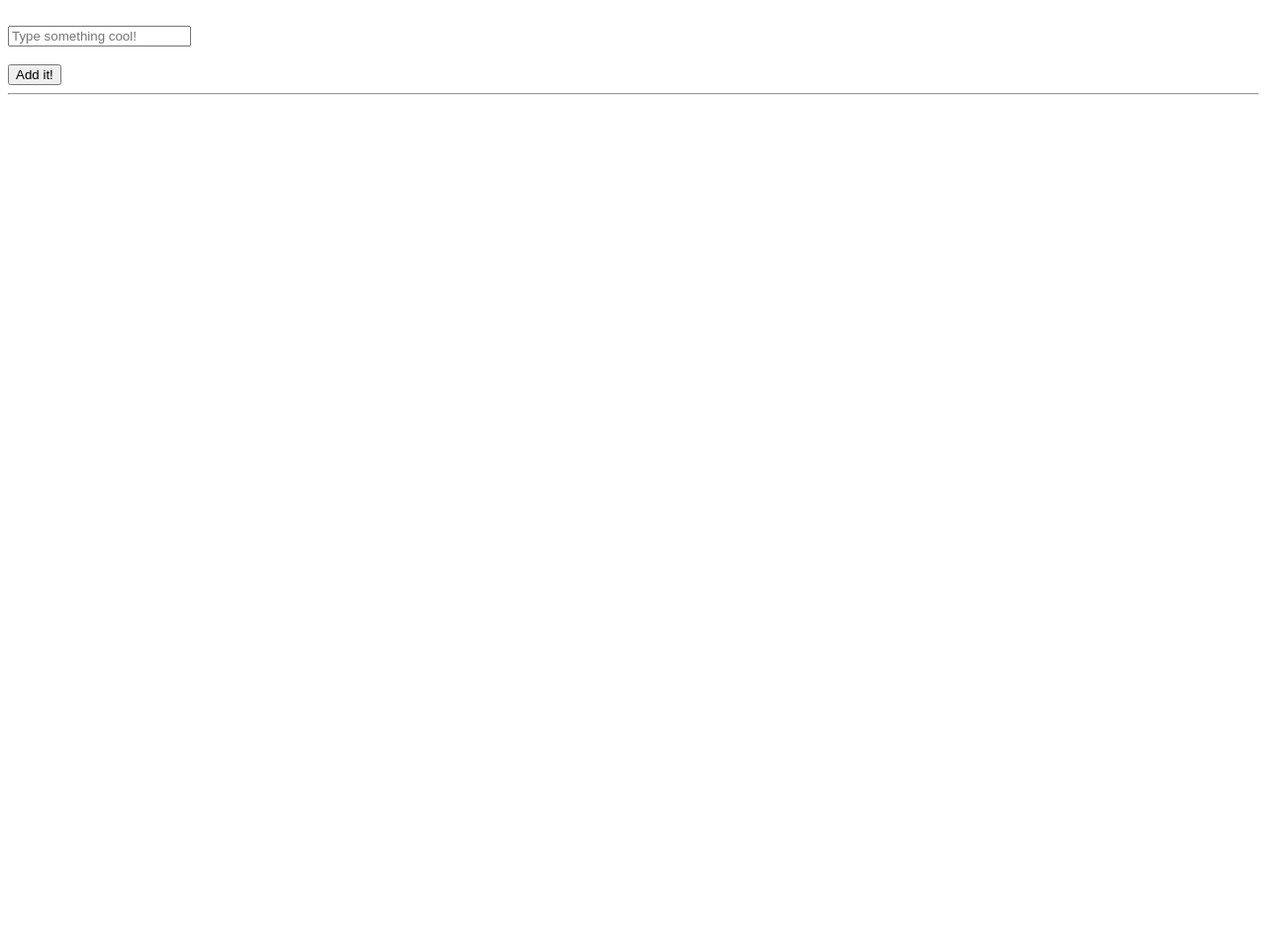
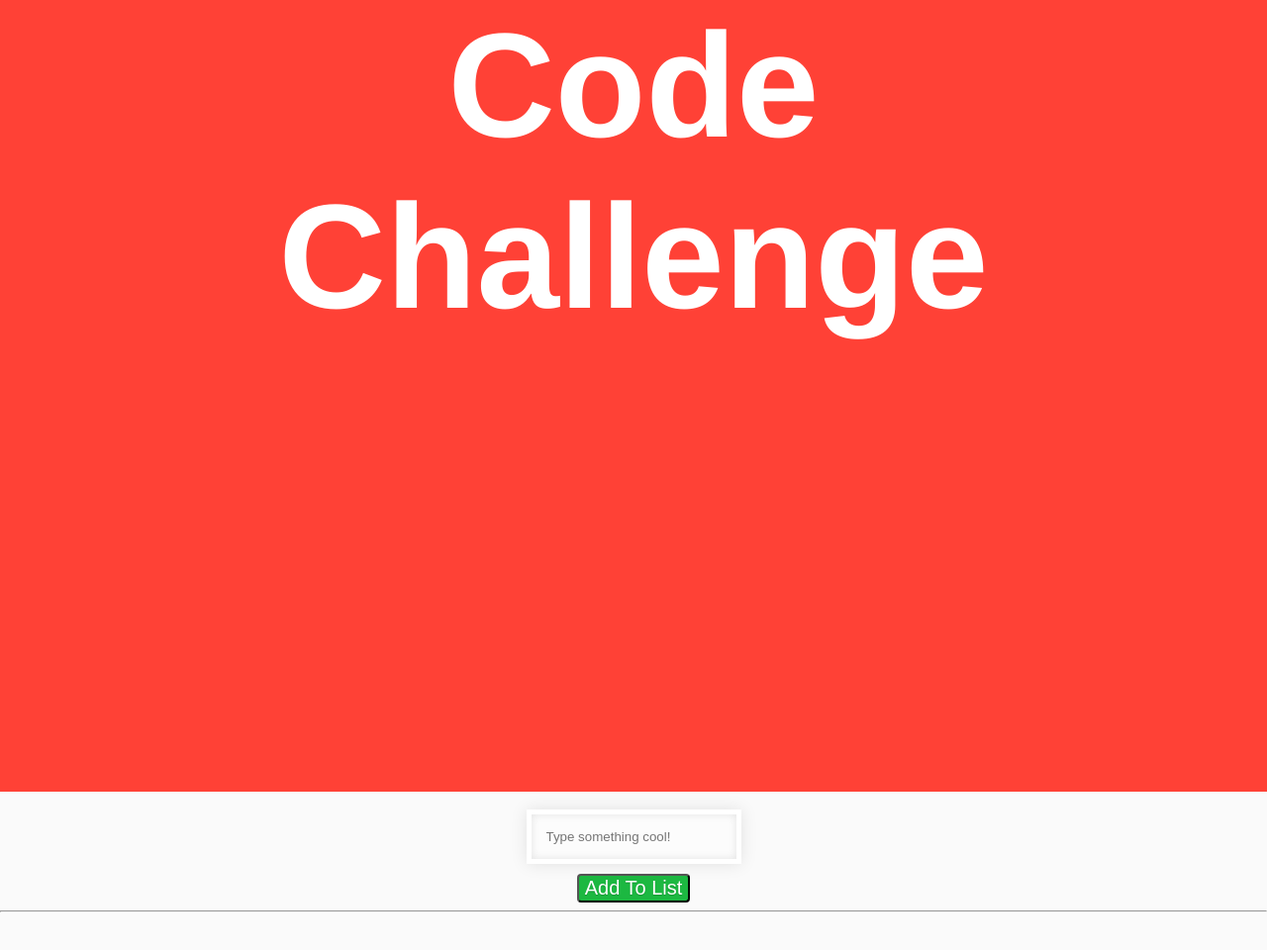
Before and after one commit to otonielcarlos/Exercises, a plain HTML site: page Code Challenge/index.html in a window 1280 px wide. Shown: the whole page at 99% size. Before the commit the page ends 800 px from the top, so only its background shows below. Drawn offline with Linux system fonts and the light colour scheme.

Commit message:
added some style

```diff
--- a/Code Challenge/app.js
+++ b/Code Challenge/app.js
@@ -29,7 +29,7 @@ var todosArray = [];
 function displayList() {
     var list = '<ul>';
     for (var i = 0; i < todosArray.length; i++) {
-        list += '<li>' + todosArray[i] + ' ' +'<button class="remove" id="' + i + '">X</button></li>';
+        list += '<li>' + '<button class="remove" id=" "'+ i +'" ">X</button>'+'  ' +todosArray[i] + '</li>';
     };
     list += '</ul>';
     document.getElementById('todos').innerHTML = list;
--- a/Code Challenge/index.html
+++ b/Code Challenge/index.html
@@ -4,17 +4,24 @@
 <head>
     <meta charset="utf-8">
     <meta name="viewport" content="width=device-width, initial-scale=1.0, user-scalable=yes">
+    <link rel="stylesheet" href="style.css">
 </head>
 
 <body>
-    <br>
-    <input id="task" placeholder="Type something cool!">
-    <br>
-    <br>
-    <button id="add">Add it!</button>
-    <hr>
-    <div id="todos"></div>
 
+    <div class="main">
+        <h1>Code <br> Challenge <br></h1>
+    </div>
+    <div class="center">
+        <div class="input">
+            <br>
+            <input id="task" placeholder="Type something cool!">
+            <br>
+            <button id="add">Add To List</button>
+            <hr>
+        </div>
+        <div id="todos"></div>
+    </div>
     <script src="app.js"></script>
 </body>
 
--- a/Code Challenge/style.css
+++ b/Code Challenge/style.css
@@ -0,0 +1,64 @@
+input {
+    border: 5px solid white;
+    -webkit-box-shadow: inset 0 0 8px rgba(0, 0, 0, 0.1), 0 0 16px rgba(0, 0, 0, 0.1);
+    -moz-box-shadow: inset 0 0 8px rgba(0, 0, 0, 0.1), 0 0 16px rgba(0, 0, 0, 0.1);
+    box-shadow: inset 0 0 8px rgba(0, 0, 0, 0.1), 0 0 16px rgba(0, 0, 0, 0.1);
+    padding: 15px;
+    background: rgba(255, 255, 255, 0.5);
+    margin: 0 0 10px 0;
+}
+
+body {
+    font-family: helvetica;
+    background-color: #fafafa;
+    margin: 0;
+}
+
+.main {
+    background: #FF4136;
+    height: 100vh;
+    width: 100vw;
+    text-align: center;
+    margin: 0;
+    /*    padding: 10;*/
+}
+
+#add,
+.remove {
+    color: white;
+    border-radius: 4px;
+    text-shadow: 0 1px 1px rgba(0, 0, 0, 0.2);
+}
+
+#add {
+    background: rgb(28, 184, 65);
+    font-size: 125%;
+}
+
+#todos{
+font-size: 50px;
+}
+
+.remove {
+    background: rgb(202, 60, 60);
+}
+
+.center {
+   width: 100vw;
+    height: 100vh;
+}
+
+.input {
+    text-align: center;
+}
+
+ul {
+    list-style-type: none;
+}
+
+h1 {
+    /*height: 100vh;*/
+    font-size: 150px;
+    color: white;
+    margin: 0;
+}
```
